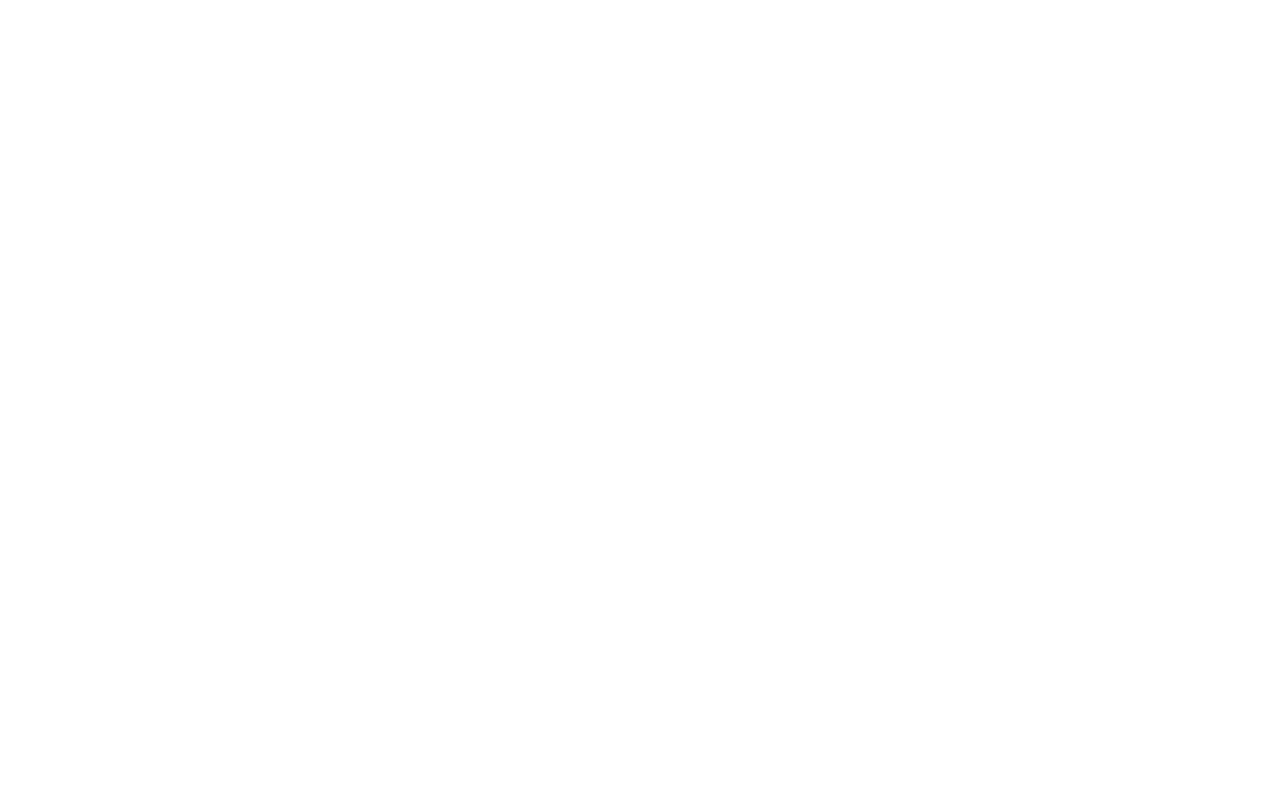
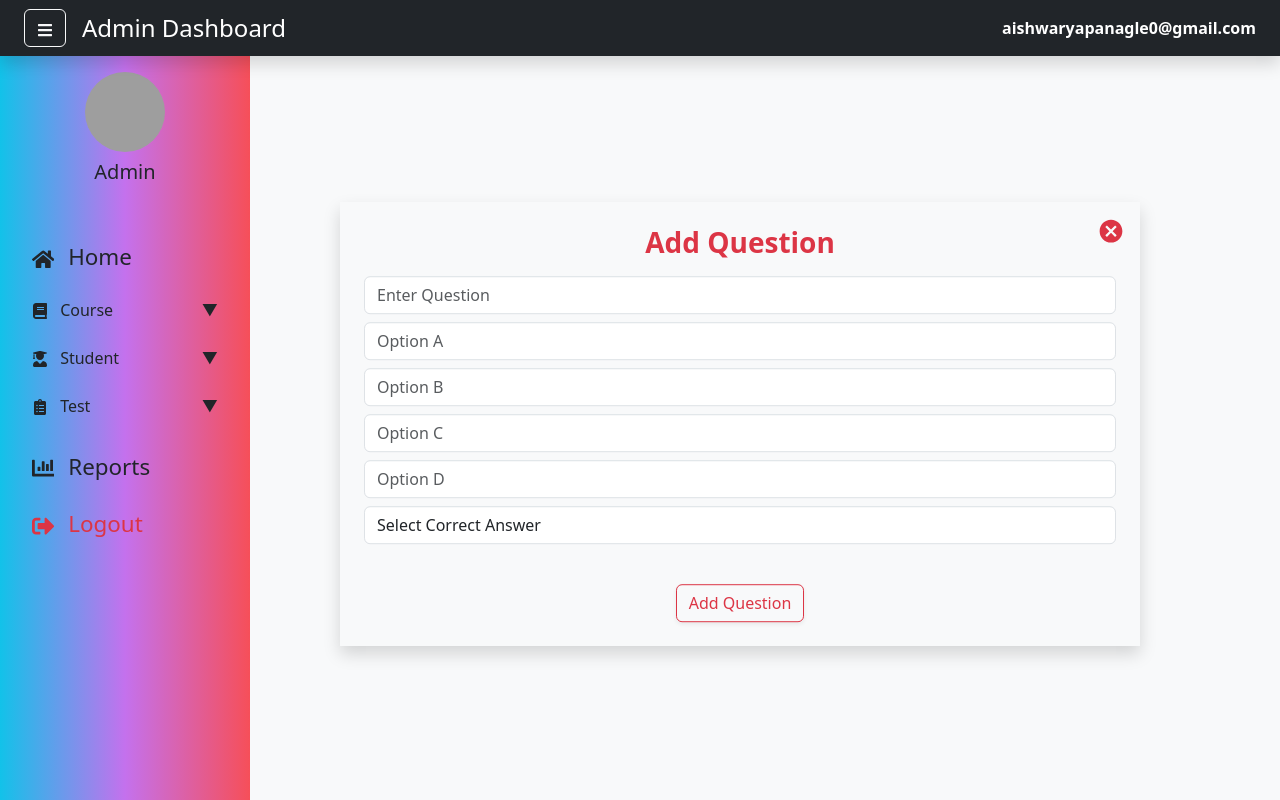
Before and after one commit to aishwaryaPangale/aishwaryaPangale-Online-Exam-Application-Frontend, a React (Vite) app: page /addquestion in a window 1280 px wide. Before the commit this address had no page. Built offline with nearby package versions, Linux system fonts and the light colour scheme; grey boxes are pictures that could not be loaded.

Commit message:
set paper

```diff
--- a/src/AdminDashBoard/AddQuestion.jsx
+++ b/src/AdminDashBoard/AddQuestion.jsx
@@ -1,62 +1,56 @@
-import React, { useState } from "react";
-import axios from "axios";
-import QuestionForm from "./QuestionForm";
+import React, { useState } from 'react';
+import axios from 'axios';
+import { IoMdCloseCircle } from "react-icons/io";
 
-function AddQuestion({ paperSetId }) {
-  const [type, setType] = useState("MCQ");
-  const [questionText, setQuestionText] = useState("");
-  const [options, setOptions] = useState(["", "", "", ""]);
-  const [correctAnswer, setCorrectAnswer] = useState("");
-  const [message, setMessage] = useState("");
 
-  const handleSubmit = async (e) => {
-    e.preventDefault();
-    const payload = {
-      paperSetId,
-      type,
-      questionText,
-      correctAnswer,
-      ...(type === "MCQ" && { options })
+const AddQuestion = () => {
+    const [form, setForm] = useState({
+        question: '',
+        optionA: '',
+        optionB: '',
+        optionC: '',
+        optionD: '',
+        correctAnswer: ''
+    });
+
+    const handleChange = (e) => {
+        setForm({ ...form, [e.target.name]: e.target.value });
     };
 
-    try {
-      await axios.post("http://localhost:8081/api/questions", payload);
-      setMessage("Question added successfully!");
-      setQuestionText("");
-      setCorrectAnswer("");
-      setOptions(["", "", "", ""]);
-    } catch (error) {
-      setMessage("Error adding question.");
-    }
-  };
+    const handleSubmit = async () => {
+        await axios.post('http://localhost:8081/api/questions/add', form);
+        alert("Question added successfully!");
+        setForm({ question: '', optionA: '', optionB: '', optionC: '', optionD: '', correctAnswer: '' });
+    };
 
-  return (
-    <div className="container mt-4 p-4 bg-light rounded shadow w-75">
-      <h4>Add Question</h4>
+    return (
+        <div className="container mt-4 shadow p-4 bg-transparent position-absolute start-50 top-50 translate-middle" style={{width:"800px" ,marginTop:"20px",marginLeft:"100px"}}>
 
-      <form onSubmit={handleSubmit}>
-        <label>Question Type</label>
-        <select className="form-select mb-3" value={type} onChange={(e) => setType(e.target.value)}>
-          <option value="MCQ">Multiple Choice</option>
-          <option value="SHORT_ANSWER">Short Answer</option>
-          <option value="TRUE_FALSE">True/False</option>
-        </select>
+            <IoMdCloseCircle
+                size={28}
+                className="position-absolute"
+                style={{ top: "15px", right: "15px", cursor: "pointer", color: "#dc3545" }}
+                onClick={() => navigate(-1)}
+           />
 
-        <QuestionForm
-          type={type}
-          questionText={questionText}
-          setQuestionText={setQuestionText}
-          options={options}
-          setOptions={setOptions}
-          correctAnswer={correctAnswer}
-          setCorrectAnswer={setCorrectAnswer}
-        />
-
-        <button type="submit" className="btn btn-success w-100">Add Question</button>
-        {message && <div className="mt-3">{message}</div>}
-      </form>
-    </div>
-  );
-}
+            <h3 className=" text-center text-danger mb-3 display-7 text-danger fw-bold fade-in-up glow-text animate__animated animate__rotateIn">Add Question</h3>
+            <input type="text" name="question" className="form-control mb-2" placeholder="Enter Question" value={form.question} onChange={handleChange} />
+            <input type="text" name="optionA" className="form-control mb-2" placeholder="Option A" value={form.optionA} onChange={handleChange} />
+            <input type="text" name="optionB" className="form-control mb-2" placeholder="Option B" value={form.optionB} onChange={handleChange} />
+            <input type="text" name="optionC" className="form-control mb-2" placeholder="Option C" value={form.optionC} onChange={handleChange} />
+            <input type="text" name="optionD" className="form-control mb-2" placeholder="Option D" value={form.optionD} onChange={handleChange} />
+            <select name="correctAnswer" className="form-control mb-3" value={form.correctAnswer} onChange={handleChange}>
+                <option value="">Select Correct Answer</option>
+                <option value="A">A</option>
+                <option value="B">B</option>
+                <option value="C">C</option>
+                <option value="D">D</option>
+            </select>
+            <div className="text-center">
+            <button className="btn btn-outline-danger shadow-sm mt-4 " onClick={handleSubmit}>Add Question</button>
+            </div>
+        </div>
+    );
+};
 
 export default AddQuestion;
--- a/src/AdminDashBoard/AdminDashboard.jsx
+++ b/src/AdminDashBoard/AdminDashboard.jsx
@@ -61,7 +61,7 @@
 
           <ul className="nav flex-column">
             <li className="nav-item mb-2">
-              <NavLink to="/" className="nav-link text-dark"><FaHome className="me-2" /> Home</NavLink>
+              <NavLink to="/admin" className="nav-link text-dark"><FaHome className="me-2" /> Home</NavLink>
             </li>
 
             {/* Course */}
@@ -102,6 +102,9 @@
                 <ul className="nav flex-column ms-3" style={{ fontSize: "0.85em" }}>
                   <li><NavLink to="/addtest" className="nav-link">Add Test</NavLink></li>
                   <li><NavLink to="/viewtests" className="nav-link">View Tests</NavLink></li>
+                  <li><NavLink to="/addquestion" className="nav-link    fs-6 ">Add Question</NavLink></li>
+                  <li><NavLink to="/createpaperset" className="nav-link">Paper set</NavLink></li>
+
                 </ul>
               )}
             </li>
@@ -113,7 +116,7 @@
 
             {/* Logout */}
             <li className="nav-item mt-2">
-              <NavLink to="/logout" className="nav-link text-danger"><FaSignOutAlt className="me-2" /> Logout</NavLink>
+              <NavLink to="/" className="nav-link text-danger"><FaSignOutAlt className="me-2" /> Logout</NavLink>
             </li>
           </ul>
         </nav>
--- a/src/AdminDashBoard/CreatePaperSet.jsx
+++ b/src/AdminDashBoard/CreatePaperSet.jsx
@@ -1,46 +1,97 @@
-import React, { useState } from "react";
-import axios from "axios";
+import React, { useState, useEffect } from 'react';
+import axios from 'axios';
+import { IoMdCloseCircle } from "react-icons/io";
 
-function CreatePaperSet({ onCreated }) {
-  const [subject, setSubject] = useState("Java");
-  const [paperName, setPaperName] = useState("");
 
-  const handleSubmit = async (e) => {
-    e.preventDefault();
-    const paperSet = { subject, paperName };
+const CreatePaperSet = () => {
+    const [tests, setTests] = useState([]);
+    const [questions, setQuestions] = useState([]);
+    const [selectedQuestions, setSelectedQuestions] = useState([]);
+    const [selectedTestId, setSelectedTestId] = useState("");
+
+    // Fetch all tests
+    useEffect(() => {
+      axios.get('http://localhost:8081/api/tests/all')
+        .then(res => setTests(res.data))
+        .catch(err => console.error(err));
+    }, []);
+
+    // Fetch all questions
+    useEffect(() => {
+      axios.get('http://localhost:8081/api/questions/all')
+        .then(res => setQuestions(res.data))
+        .catch(err => console.error(err));
+    }, []);
+
+    const handleCheckboxChange = (id) => {
+      setSelectedQuestions((prev) =>
+        prev.includes(id) ? prev.filter((q) => q !== id) : [...prev, id]
+      );
+    };
+
+    const handleSubmit = async () => {
+      if (!selectedTestId || selectedQuestions.length === 0) {
+        alert("Please select a test and at least one question.");
+        return;
+      }
+
+      const payload = {
+        testId: selectedTestId,
+        questionIds: selectedQuestions
+      };
+
       try {
-      const response = await axios.post("http://localhost:8081/api/paperset", paperSet);
-      onCreated(response.data.id); // Call parent with new paperSetId
-    } catch (error) {
-      alert("Error creating paper set");
+        await axios.post("http://localhost:8081/api/paperset/assignQuestions", payload);
+        alert("Questions assigned to test successfully.");
+        setSelectedQuestions([]);
+        setSelectedTestId("");
+      } catch (err) {
+        alert("Failed to assign questions.");
       }
     };
 
     return (
-    <div className="container mt-4 p-4 shadow bg-light w-50 rounded">
-      <h4>Create Paper Set</h4>
-      <form onSubmit={handleSubmit}>
-        <label>Subject</label>
-        <select className="form-select mb-3" value={subject} onChange={(e) => setSubject(e.target.value)}>
-          <option value="C++">C++</option>
-          <option value="Java">Java</option>
-          <option value="Python">Python</option>
-          <option value="C++">C++</option>
+      <div className="container mt-4 shadow p-4 bg-light rounded shadow p-4 bg-transparent position-absolute start-50 top-50 translate-middle" style={{ width: "800px",marginLeft:"100px" }}>
+        <IoMdCloseCircle
+            size={28}
+            className="position-absolute"
+            style={{ top: "15px", right: "15px", cursor: "pointer", color: "#dc3545" }}
+            onClick={() => navigate(-1)}
+        />
+        <h3 className="text-center text-danger mb-3 display-7 text-danger fw-bold fade-in-up glow-text animate__animated animate__rotateIn">Set Paper</h3>
+
+        <div className="form-group mb-3">
+          <label>Select Test</label>
+          <select className="form-select" value={selectedTestId} onChange={(e) => setSelectedTestId(e.target.value)}>
+            <option value="">-- Choose a Test --</option>
+            {tests.map((test) => (
+              <option key={test.id} value={test.id}>
+                {test.subject} | {test.batch} | {test.date} ({test.mode})
+              </option>
+            ))}
           </select>
+        </div>
 
-        <label>Paper Name</label>
+        <h5 className="mt-4">Select Questions</h5>
+        <div className="mb-3" style={{ maxHeight: "300px", overflowY: "scroll" }}>
+          {questions.map((q) => (
+            <div key={q.id} className="form-check">
               <input
-          type="text"
-          className="form-control mb-3"
-          value={paperName}
-          onChange={(e) => setPaperName(e.target.value)}
-          required
+                className="form-check-input"
+                type="checkbox"
+                checked={selectedQuestions.includes(q.id)}
+                onChange={() => handleCheckboxChange(q.id)}
               />
-
-        <button type="submit" className="btn btn-primary w-100">Create Paper Set</button>
-      </form>
+              <label className="form-check-label">{q.question}</label>
+            </div>
+          ))}
+        </div>
+        <div className="text-center">
+        <button className="btn btn-outline-danger shadow-sm mt-4" onClick={handleSubmit}>Assign Questions</button>
+        </div>
       </div>
     );
-}
+  };
+
 
 export default CreatePaperSet;
--- a/src/App.jsx
+++ b/src/App.jsx
@@ -17,6 +17,8 @@
 import UpdateStudent from "./AdminDashBoard/UpdateStudent";
 import AddTest from "./AdminDashBoard/AddTest";
 import ViewTest from "./AdminDashBoard/ViewTest";
+import CreatePaperSet from "./AdminDashBoard/CreatePaperSet";
+import AddQuestion from "./AdminDashBoard/AddQuestion";
 
 
 
@@ -42,6 +44,8 @@
         <Route path="/updatestudent/:id" element={<><AdminDashboard/><UpdateStudent/></>}/>
         <Route path="/addtest" element={<><AdminDashboard/><AddTest/></>}/>
         <Route path="/viewtests" element={<><AdminDashboard/><ViewTest/></>}/>
+        <Route path="/createpaperset" element={<><AdminDashboard/><CreatePaperSet/></>}/>
+        <Route path="/addquestion" element={<><AdminDashboard/><AddQuestion/></>}/>
 
 
 
```
Lines whose indentation alone changed are shown as unchanged.
